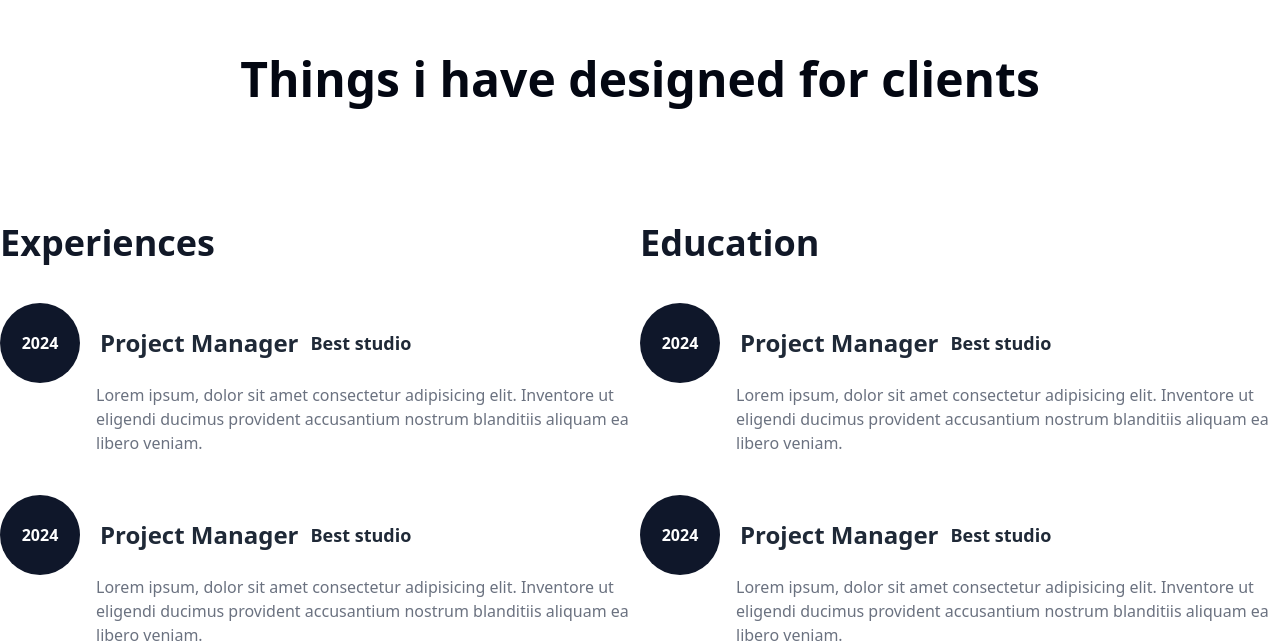
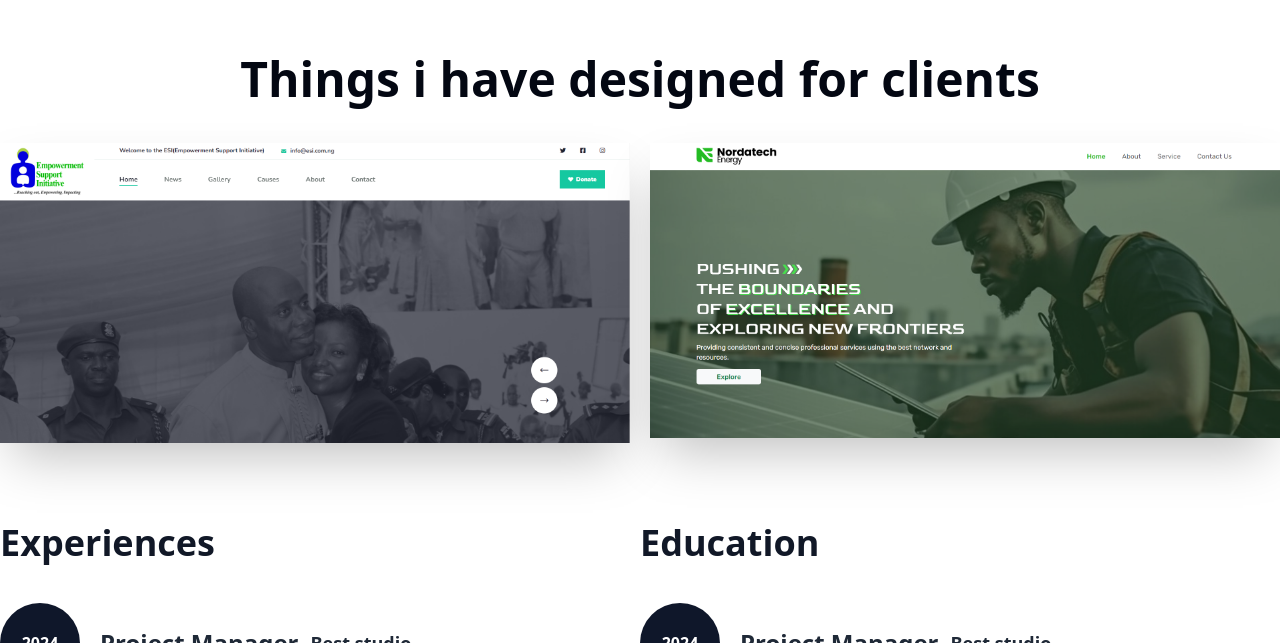
Before and after one commit to HauwaSalihu/tailwind-checkpoint, a plain HTML site: page index.html in a window 1280 px wide. Shown: the part 745-1388 px from the top of the page. Drawn offline with nearby package versions, Linux system fonts and the light colour scheme; the site is published under a folder, as on GitHub Pages, so addresses that start at the root find nothing.

Commit message:
added styling

```diff
--- a/index.html
+++ b/index.html
@@ -71,12 +71,12 @@
         </h1>
         <div class="grid grid-cols-1 lg:grid-cols-2 gap-5">
           <img
-            src="/images/Screenshot 2024-09-16 103945.png"
+            src="./images/Screenshot 2024-09-16 103945.png"
             class="shadow-2xl"
             alt=""
           />
           <img
-            src="/images/Screenshot 2024-09-16 104000.png"
+            src="./images/Screenshot 2024-09-16 104000.png"
             class="shadow-2xl"
             alt=""
           />
```
